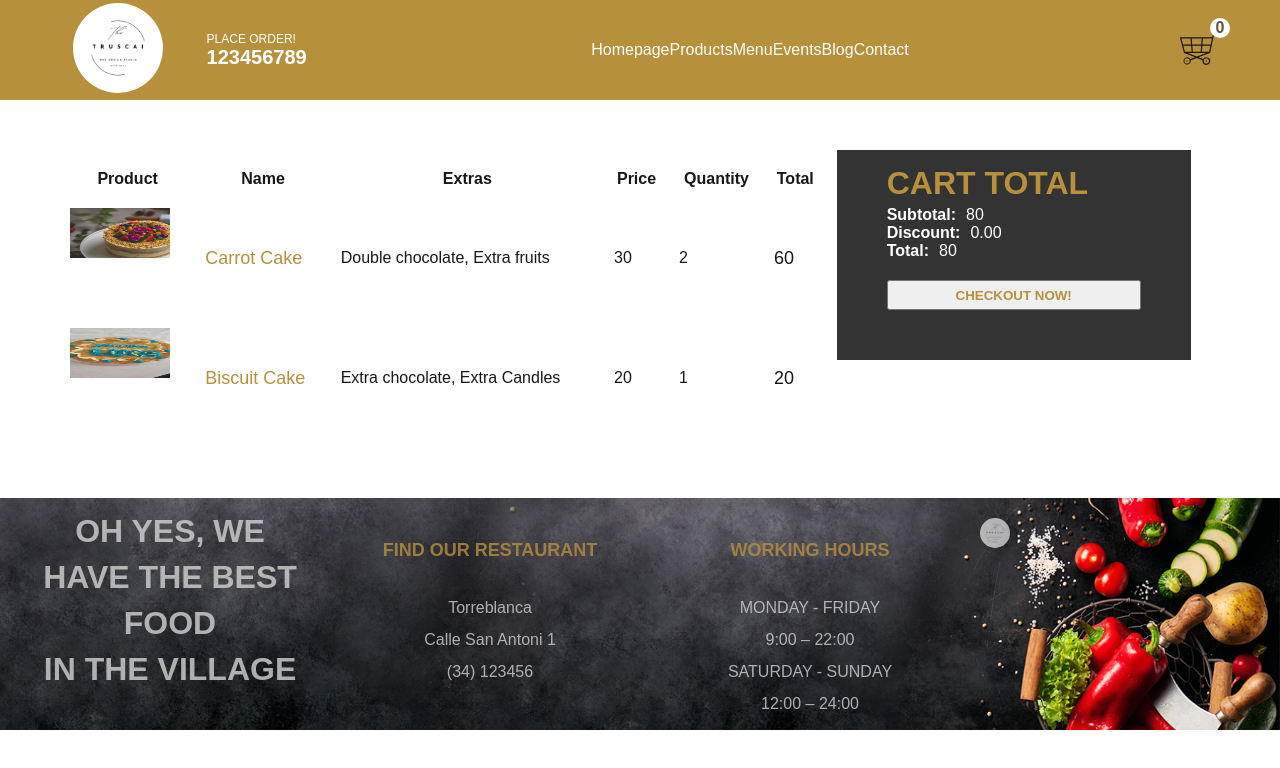
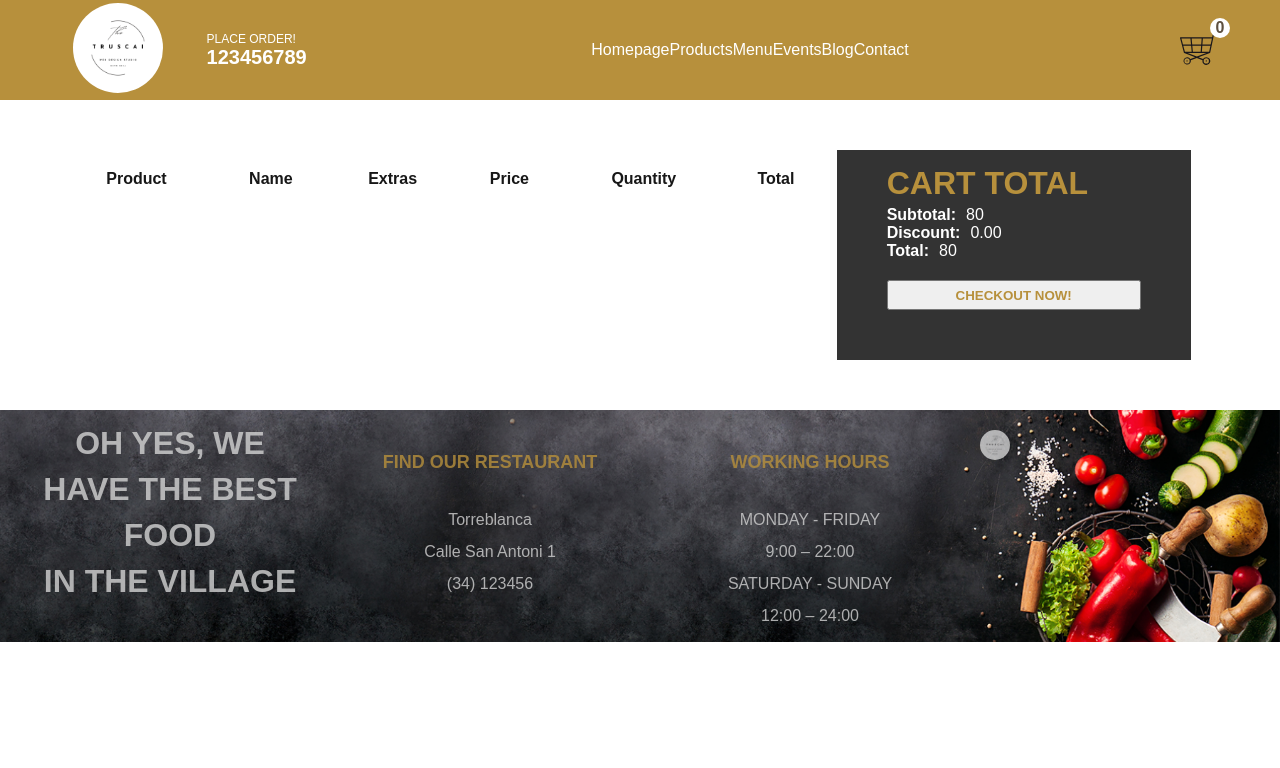
Before and after one commit to sabovoichita/restaurant-torreblanca, a Next.js app: page /cart in a window 1280 px wide. Shown: the top 768 px of the page. Built offline with nearby package versions, Linux system fonts and the light colour scheme.

Commit message:
update cart with useDispatch and useSelector for real selected items

```diff
--- a/pages/cart.jsx
+++ b/pages/cart.jsx
@@ -1,7 +1,10 @@
 import styles from "../styles/Cart.module.css";
 import Image from "next/image";
+import { useDispatch, useSelector } from "react-redux";
 
 const Cart = () => {
+  const dispatch = useDispatch();
+  const cart = useSelector((state) => state.cart);
   return (
     <div className={styles.container}>
       <div className={styles.left}>
@@ -16,8 +19,8 @@ const Cart = () => {
               <th>Total</th>
             </tr>
           </thead>
-          <tbody>
-            <tr className={styles.tr}>
+          {cart.products.map((product) => (
+            <tr className={styles.tr} key={product._id}>
               <td>
                 <div className={styles.imgContainer}>
                   <Image src="/image/menu/1.png" width={100} height={50} />
@@ -41,36 +44,7 @@ const Cart = () => {
                 <span className={styles.total}>60</span>
               </td>
             </tr>
-            <tr className={styles.tr}>
-              <td>
-                <div className={styles.imgContainer}>
-                  <Image
-                    src="/image/menu/biscuitcake.jpg"
-                    alt=""
-                    width={100}
-                    height={50}
-                  />
-                </div>
-              </td>
-              <td>
-                <span className={styles.name}>Biscuit Cake</span>
-              </td>
-              <td>
-                <span className={styles.extras}>
-                  Extra chocolate, Extra Candles{" "}
-                </span>
-              </td>
-              <td>
-                <span className={styles.price}>20</span>
-              </td>
-              <td>
-                <span className={styles.quantity}>1</span>
-              </td>
-              <td>
-                <span className={styles.total}>20</span>
-              </td>
-            </tr>
-          </tbody>
+          ))}
         </table>
       </div>
       <div className={styles.right}>
```
